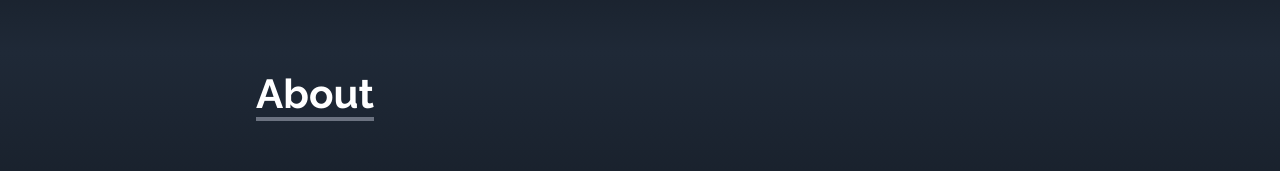
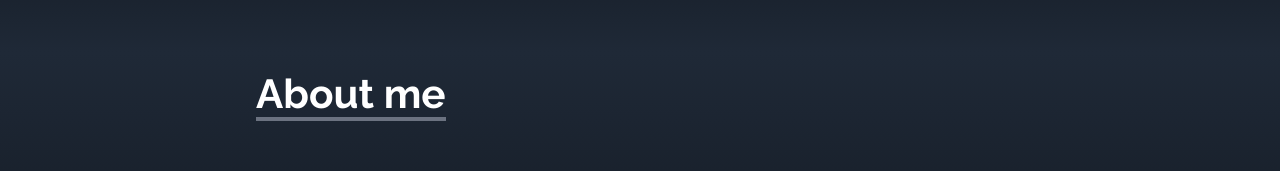
Before and after one commit to Yanismerbah/Portfolio, a React (Create React App) app: page / in a window 1280 px wide. Shown: the part 747-918 px from the top of the page. Built offline with nearby package versions, Linux system fonts and the light colour scheme.

Commit message:
changement de text

```diff
--- a/src/components/About.jsx
+++ b/src/components/About.jsx
@@ -4,7 +4,7 @@ const AboutHeader = () => {
   return (
     <div className="pb-8">
       <p className="text-4xl font-bold inline border-b-4 border-gray-500">
-        About
+        About me
       </p>
     </div>
   );
```
